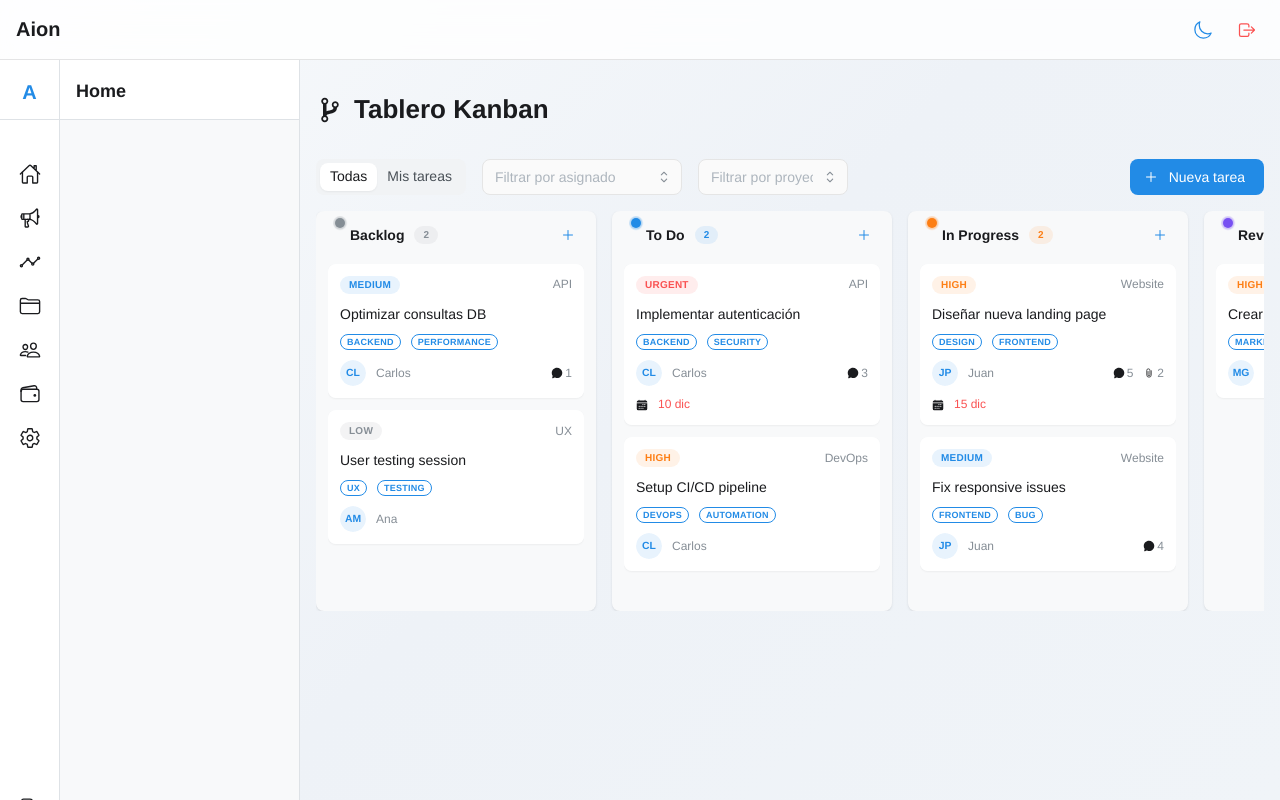
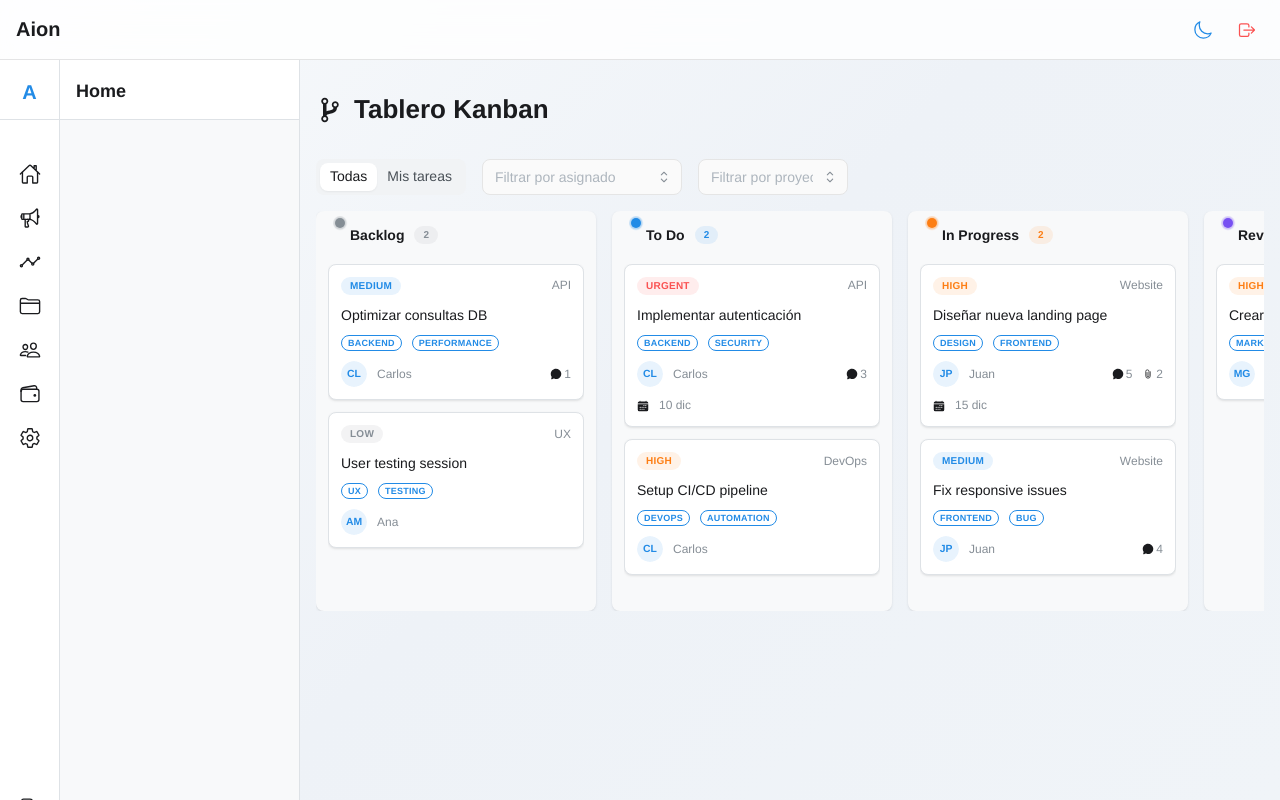
Before and after one commit to KevinDana99/aion-publisher, a Next.js app: page /dashboard/projects/kanban in a window 1280 px wide. Built offline with nearby package versions, Linux system fonts and the light colour scheme.

Commit message:
save new changes v4 KANBA FIX

```diff
--- a/app/dashboard/page.tsx
+++ b/app/dashboard/page.tsx
@@ -1,6 +1,7 @@
 'use client'
 
-import { Container, Stack, Title, SimpleGrid, Box, Text, Group, Divider } from '@mantine/core'
+import { Suspense, useMemo } from 'react'
+import { Container, Stack, Title, SimpleGrid, Box, Text, Group, Divider, Center, Loader } from '@mantine/core'
 import { IoWallet, IoMegaphone, IoAnalytics, IoFolder, IoPeople } from 'react-icons/io5'
 import {
   StatsGrid,
@@ -21,10 +22,20 @@ import {
   CashFlow
 } from '@/components/dashboard'
 
-export default function DashboardPage() {
-  const today = new Date()
-  const endOfMonth = new Date(today.getFullYear(), today.getMonth() + 1, 0)
-  const daysLeft = Math.ceil((endOfMonth.getTime() - today.getTime()) / (1000 * 60 * 60 * 24))
+function DashboardLoader() {
+  return (
+    <Center h={400}>
+      <Loader size="lg" />
+    </Center>
+  )
+}
+
+function DashboardContent() {
+  const daysLeft = useMemo(() => {
+    const today = new Date()
+    const endOfMonth = new Date(today.getFullYear(), today.getMonth() + 1, 0)
+    return Math.ceil((endOfMonth.getTime() - today.getTime()) / (1000 * 60 * 60 * 24))
+  }, [])
 
   return (
     <Container size="xl" py="xl" fluid>
@@ -110,3 +121,11 @@ export default function DashboardPage() {
     </Container>
   )
 }
+
+export default function DashboardPage() {
+  return (
+    <Suspense fallback={<DashboardLoader />}>
+      <DashboardContent />
+    </Suspense>
+  )
+}
--- a/app/dashboard/projects/kanban/page.tsx
+++ b/app/dashboard/projects/kanban/page.tsx
@@ -1,8 +1,17 @@
 'use client'
 
-import { Container, Stack, Title, Group } from '@mantine/core'
+import { Suspense } from 'react'
+import { Container, Stack, Title, Group, Loader, Center } from '@mantine/core'
 import { IoGitBranch } from 'react-icons/io5'
 import KanbanBoard from '@/components/projects/KanbanBoard'
+
+function KanbanLoader() {
+  return (
+    <Center h={400}>
+      <Loader size="lg" />
+    </Center>
+  )
+}
 
 export default function KanbanPage() {
   return (
@@ -13,7 +22,9 @@ export default function KanbanPage() {
           <Title order={2}>Tablero Kanban</Title>
         </Group>
 
-        <KanbanBoard />
+        <Suspense fallback={<KanbanLoader />}>
+          <KanbanBoard />
+        </Suspense>
       </Stack>
     </Container>
   )
--- a/app/dashboard/projects/page.tsx
+++ b/app/dashboard/projects/page.tsx
@@ -1,5 +1,6 @@
 'use client'
 
+import { useMemo } from 'react'
 import { Container, Stack, Title, SimpleGrid, Group } from '@mantine/core'
 import { IoFolder, IoWallet } from 'react-icons/io5'
 import {
@@ -9,9 +10,11 @@ import {
 } from '@/components/dashboard'
 
 export default function ProjectsPage() {
-  const today = new Date()
-  const endOfMonth = new Date(today.getFullYear(), today.getMonth() + 1, 0)
-  const daysLeft = Math.ceil((endOfMonth.getTime() - today.getTime()) / (1000 * 60 * 60 * 24))
+  const daysLeft = useMemo(() => {
+    const today = new Date()
+    const endOfMonth = new Date(today.getFullYear(), today.getMonth() + 1, 0)
+    return Math.ceil((endOfMonth.getTime() - today.getTime()) / (1000 * 60 * 60 * 24))
+  }, [])
 
   return (
     <Container size="xl" py="xl" fluid>
--- a/components/projects/KanbanBoard/index.tsx
+++ b/components/projects/KanbanBoard/index.tsx
@@ -10,16 +10,11 @@ import {
   Stack,
   SimpleGrid,
   Button,
-  TextInput,
   Select,
   Indicator,
-  ThemeIcon,
-  Tooltip,
   ScrollArea,
-  Box,
   SegmentedControl,
   Drawer,
-  Title,
   Divider,
   Timeline
 } from '@mantine/core'
@@ -28,26 +23,25 @@ import {
   DragEndEvent,
   DragOverlay,
   DragStartEvent,
-  closestCorners,
+  DragOverEvent,
+  closestCenter,
   PointerSensor,
   useSensor,
   useSensors
 } from '@dnd-kit/core'
 import { useSortable } from '@dnd-kit/sortable'
 import { CSS } from '@dnd-kit/utilities'
+import { useDroppable } from '@dnd-kit/core'
 import {
   IoGitBranch,
   IoEllipse,
-  IoChevronForward,
-  IoTime,
   IoPerson,
   IoCalendar,
   IoChatbubble,
   IoAttach,
-  IoFilter,
   IoAdd
 } from 'react-icons/io5'
-import { Task, TaskStatus, TaskPriority, User } from '@/types'
+import { Task, TaskStatus, TaskPriority } from '@/types'
 import { useUser } from '@/contexts/UserContext'
 
 const columns: { id: TaskStatus; label: string; color: string }[] = [
@@ -66,28 +60,31 @@ const priorityColors: Record<TaskPriority, string> = {
 }
 
 const mockTasks: Task[] = [
-  { id: '1', title: 'Diseñar nueva landing page', status: 'in_progress', priority: 'high', assignee: { id: '1', name: 'Juan Pérez', email: 'juan@aion.com', avatar: 'JP', role: 'admin' }, reporter: { id: '2', name: 'María García', email: 'maria@aion.com', avatar: 'MG', role: 'manager' }, project: 'Website', labels: ['design', 'frontend'], createdAt: new Date(), updatedAt: new Date(), dueDate: new Date('2024-12-15'), comments: 5, attachments: 2 },
-  { id: '2', title: 'Implementar autenticación', status: 'todo', priority: 'urgent', assignee: { id: '3', name: 'Carlos López', email: 'carlos@aion.com', avatar: 'CL', role: 'member' }, reporter: { id: '1', name: 'Juan Pérez', email: 'juan@aion.com', avatar: 'JP', role: 'admin' }, project: 'API', labels: ['backend', 'security'], createdAt: new Date(), updatedAt: new Date(), dueDate: new Date('2024-12-10'), comments: 3, attachments: 0 },
-  { id: '3', title: 'Crear campaña Black Friday', status: 'review', priority: 'high', assignee: { id: '2', name: 'María García', email: 'maria@aion.com', avatar: 'MG', role: 'manager' }, reporter: { id: '1', name: 'Juan Pérez', email: 'juan@aion.com', avatar: 'JP', role: 'admin' }, project: 'Marketing', labels: ['marketing', 'campaign'], createdAt: new Date(), updatedAt: new Date(), comments: 8, attachments: 5 },
-  { id: '4', title: 'Optimizar consultas DB', status: 'backlog', priority: 'medium', assignee: { id: '3', name: 'Carlos López', email: 'carlos@aion.com', avatar: 'CL', role: 'member' }, reporter: { id: '2', name: 'María García', email: 'maria@aion.com', avatar: 'MG', role: 'manager' }, project: 'API', labels: ['backend', 'performance'], createdAt: new Date(), updatedAt: new Date(), comments: 1, attachments: 0 },
-  { id: '5', title: 'Documentar API endpoints', status: 'done', priority: 'low', assignee: { id: '4', name: 'Ana Martínez', email: 'ana@aion.com', avatar: 'AM', role: 'member' }, reporter: { id: '1', name: 'Juan Pérez', email: 'juan@aion.com', avatar: 'JP', role: 'admin' }, project: 'Docs', labels: ['documentation'], createdAt: new Date(), updatedAt: new Date(), comments: 2, attachments: 1 },
-  { id: '6', title: 'Fix responsive issues', status: 'in_progress', priority: 'medium', assignee: { id: '1', name: 'Juan Pérez', email: 'juan@aion.com', avatar: 'JP', role: 'admin' }, reporter: { id: '3', name: 'Carlos López', email: 'carlos@aion.com', avatar: 'CL', role: 'member' }, project: 'Website', labels: ['frontend', 'bug'], createdAt: new Date(), updatedAt: new Date(), comments: 4, attachments: 0 },
-  { id: '7', title: 'Setup CI/CD pipeline', status: 'todo', priority: 'high', assignee: { id: '3', name: 'Carlos López', email: 'carlos@aion.com', avatar: 'CL', role: 'member' }, reporter: { id: '1', name: 'Juan Pérez', email: 'juan@aion.com', avatar: 'JP', role: 'admin' }, project: 'DevOps', labels: ['devops', 'automation'], createdAt: new Date(), updatedAt: new Date(), comments: 0, attachments: 0 },
-  { id: '8', title: 'User testing session', status: 'backlog', priority: 'low', assignee: { id: '4', name: 'Ana Martínez', email: 'ana@aion.com', avatar: 'AM', role: 'member' }, reporter: { id: '2', name: 'María García', email: 'maria@aion.com', avatar: 'MG', role: 'manager' }, project: 'UX', labels: ['ux', 'testing'], createdAt: new Date(), updatedAt: new Date(), comments: 0, attachments: 0 }
+  { id: 't1', title: 'Diseñar nueva landing page', status: 'in_progress', priority: 'high', assignee: { id: '1', name: 'Juan Pérez', email: 'juan@aion.com', avatar: 'JP', role: 'admin' }, reporter: { id: '2', name: 'María García', email: 'maria@aion.com', avatar: 'MG', role: 'manager' }, project: 'Website', labels: ['design', 'frontend'], createdAt: new Date('2024-12-01'), updatedAt: new Date('2024-12-01'), dueDate: new Date('2024-12-15'), comments: 5, attachments: 2 },
+  { id: 't2', title: 'Implementar autenticación', status: 'todo', priority: 'urgent', assignee: { id: '3', name: 'Carlos López', email: 'carlos@aion.com', avatar: 'CL', role: 'member' }, reporter: { id: '1', name: 'Juan Pérez', email: 'juan@aion.com', avatar: 'JP', role: 'admin' }, project: 'API', labels: ['backend', 'security'], createdAt: new Date('2024-12-01'), updatedAt: new Date('2024-12-01'), dueDate: new Date('2024-12-10'), comments: 3, attachments: 0 },
+  { id: 't3', title: 'Crear campaña Black Friday', status: 'review', priority: 'high', assignee: { id: '2', name: 'María García', email: 'maria@aion.com', avatar: 'MG', role: 'manager' }, reporter: { id: '1', name: 'Juan Pérez', email: 'juan@aion.com', avatar: 'JP', role: 'admin' }, project: 'Marketing', labels: ['marketing', 'campaign'], createdAt: new Date('2024-12-01'), updatedAt: new Date('2024-12-01'), comments: 8, attachments: 5 },
+  { id: 't4', title: 'Optimizar consultas DB', status: 'backlog', priority: 'medium', assignee: { id: '3', name: 'Carlos López', email: 'carlos@aion.com', avatar: 'CL', role: 'member' }, reporter: { id: '2', name: 'María García', email: 'maria@aion.com', avatar: 'MG', role: 'manager' }, project: 'API', labels: ['backend', 'performance'], createdAt: new Date('2024-12-01'), updatedAt: new Date('2024-12-01'), comments: 1, attachments: 0 },
+  { id: 't5', title: 'Documentar API endpoints', status: 'done', priority: 'low', assignee: { id: '4', name: 'Ana Martínez', email: 'ana@aion.com', avatar: 'AM', role: 'member' }, reporter: { id: '1', name: 'Juan Pérez', email: 'juan@aion.com', avatar: 'JP', role: 'admin' }, project: 'Docs', labels: ['documentation'], createdAt: new Date('2024-12-01'), updatedAt: new Date('2024-12-01'), comments: 2, attachments: 1 },
+  { id: 't6', title: 'Fix responsive issues', status: 'in_progress', priority: 'medium', assignee: { id: '1', name: 'Juan Pérez', email: 'juan@aion.com', avatar: 'JP', role: 'admin' }, reporter: { id: '3', name: 'Carlos López', email: 'carlos@aion.com', avatar: 'CL', role: 'member' }, project: 'Website', labels: ['frontend', 'bug'], createdAt: new Date('2024-12-01'), updatedAt: new Date('2024-12-01'), comments: 4, attachments: 0 },
+  { id: 't7', title: 'Setup CI/CD pipeline', status: 'todo', priority: 'high', assignee: { id: '3', name: 'Carlos López', email: 'carlos@aion.com', avatar: 'CL', role: 'member' }, reporter: { id: '1', name: 'Juan Pérez', email: 'juan@aion.com', avatar: 'JP', role: 'admin' }, project: 'DevOps', labels: ['devops', 'automation'], createdAt: new Date('2024-12-01'), updatedAt: new Date('2024-12-01'), comments: 0, attachments: 0 },
+  { id: 't8', title: 'User testing session', status: 'backlog', priority: 'low', assignee: { id: '4', name: 'Ana Martínez', email: 'ana@aion.com', avatar: 'AM', role: 'member' }, reporter: { id: '2', name: 'María García', email: 'maria@aion.com', avatar: 'MG', role: 'manager' }, project: 'UX', labels: ['ux', 'testing'], createdAt: new Date('2024-12-01'), updatedAt: new Date('2024-12-01'), comments: 0, attachments: 0 }
 ]
 
 interface TaskCardProps {
   task: Task
   onClick?: () => void
+  isDragging?: boolean
 }
 
-function TaskCard({ task, onClick }: TaskCardProps) {
-  const { attributes, listeners, setNodeRef, transform, isDragging } = useSortable({ id: task.id })
+function TaskCard({ task, onClick, isDragging }: TaskCardProps) {
+  const { attributes, listeners, setNodeRef, transform } = useSortable({ id: task.id })
 
   const style = {
     transform: CSS.Transform.toString(transform),
-    opacity: isDragging ? 0.5 : 1,
-    cursor: 'grab' as const
+    cursor: 'grab' as const,
+    background: 'light-dark(var(--mantine-color-white), var(--mantine-color-dark-4))',
+    borderColor: 'light-dark(var(--mantine-color-gray-3), var(--mantine-color-dark-3))',
+    opacity: isDragging ? 0.5 : 1
   }
 
   return (
@@ -98,9 +95,10 @@ function TaskCard({ task, onClick }: TaskCardProps) {
       {...listeners}
       p="sm"
       radius="md"
-      shadow="xs"
       mb="sm"
       onClick={onClick}
+      withBorder
+      shadow="sm"
     >
       <Group justify="space-between" mb="xs">
         <Badge color={priorityColors[task.priority]} variant="light" size="sm">
@@ -147,7 +145,7 @@ function TaskCard({ task, onClick }: TaskCardProps) {
       {task.dueDate && (
         <Group gap="xs" mt="xs">
           <IoCalendar size={12} />
-          <Text size="xs" c={new Date(task.dueDate) < new Date() ? 'red' : 'dimmed'}>
+          <Text size="xs" c="dimmed">
             {new Date(task.dueDate).toLocaleDateString('es-AR', { day: 'numeric', month: 'short' })}
           </Text>
         </Group>
@@ -165,14 +163,20 @@ interface KanbanColumnProps {
 }
 
 function KanbanColumn({ id, label, color, tasks, onTaskClick }: KanbanColumnProps) {
+  const { setNodeRef, isOver } = useDroppable({ id })
+
   return (
     <Paper
+      ref={setNodeRef}
       p="sm"
       radius="md"
       style={{
-        background: 'light-dark(var(--mantine-color-gray-0), var(--mantine-color-dark-6))',
+        background: isOver
+          ? 'light-dark(var(--mantine-color-blue-0), var(--mantine-color-dark-5))'
+          : 'light-dark(var(--mantine-color-gray-0), var(--mantine-color-dark-6))',
         minHeight: 400,
-        width: 280
+        width: 280,
+        transition: 'background 0.2s ease'
       }}
     >
       <Group justify="space-between" mb="md">
@@ -183,9 +187,6 @@ function KanbanColumn({ id, label, color, tasks, onTaskClick }: KanbanColumnProp
           <Text fw={600} size="sm">{label}</Text>
           <Badge color={color} variant="light" size="sm">{tasks.length}</Badge>
         </Group>
-        <Button variant="subtle" size="compact-xs">
-          <IoAdd size={16} />
-        </Button>
       </Group>
 
       <ScrollArea.Autosize mah={500}>
@@ -230,7 +231,9 @@ export default function KanbanBoard() {
       done: []
     }
     filteredTasks.forEach(task => {
-      grouped[task.status].push(task)
+      if (grouped[task.status]) {
+        grouped[task.status]!.push(task)
+      }
     })
     return grouped
   }, [filteredTasks])
@@ -248,9 +251,11 @@ export default function KanbanBoard() {
     const taskId = active.id as string
     const newStatus = over.id as TaskStatus
 
-    setTasks(prev => prev.map(task =>
-      task.id === taskId ? { ...task, status: newStatus, updatedAt: new Date() } : task
-    ))
+    if (columns.find(col => col.id === newStatus)) {
+      setTasks(prev => prev.map(task =>
+        task.id === taskId ? { ...task, status: newStatus } : task
+      ))
+    }
   }
 
   const activeTask = activeId ? tasks.find(t => t.id === activeId) : null
@@ -282,14 +287,11 @@ export default function KanbanBoard() {
             style={{ width: 150 }}
           />
         </Group>
-        <Button leftSection={<IoAdd size={16} />}>
-          Nueva tarea
-        </Button>
       </Group>
 
       <DndContext
         sensors={sensors}
-        collisionDetection={closestCorners}
+        collisionDetection={closestCenter}
         onDragStart={handleDragStart}
         onDragEnd={handleDragEnd}
       >
@@ -301,7 +303,7 @@ export default function KanbanBoard() {
                 id={column.id}
                 label={column.label}
                 color={column.color}
-                tasks={tasksByStatus[column.id]}
+                tasks={tasksByStatus[column.id] || []}
                 onTaskClick={setSelectedTask}
               />
             ))}
@@ -309,7 +311,7 @@ export default function KanbanBoard() {
         </ScrollArea>
 
         <DragOverlay>
-          {activeTask ? <TaskCard task={activeTask} /> : null}
+          {activeTask ? <TaskCard task={activeTask} isDragging /> : null}
         </DragOverlay>
       </DndContext>
 
```
